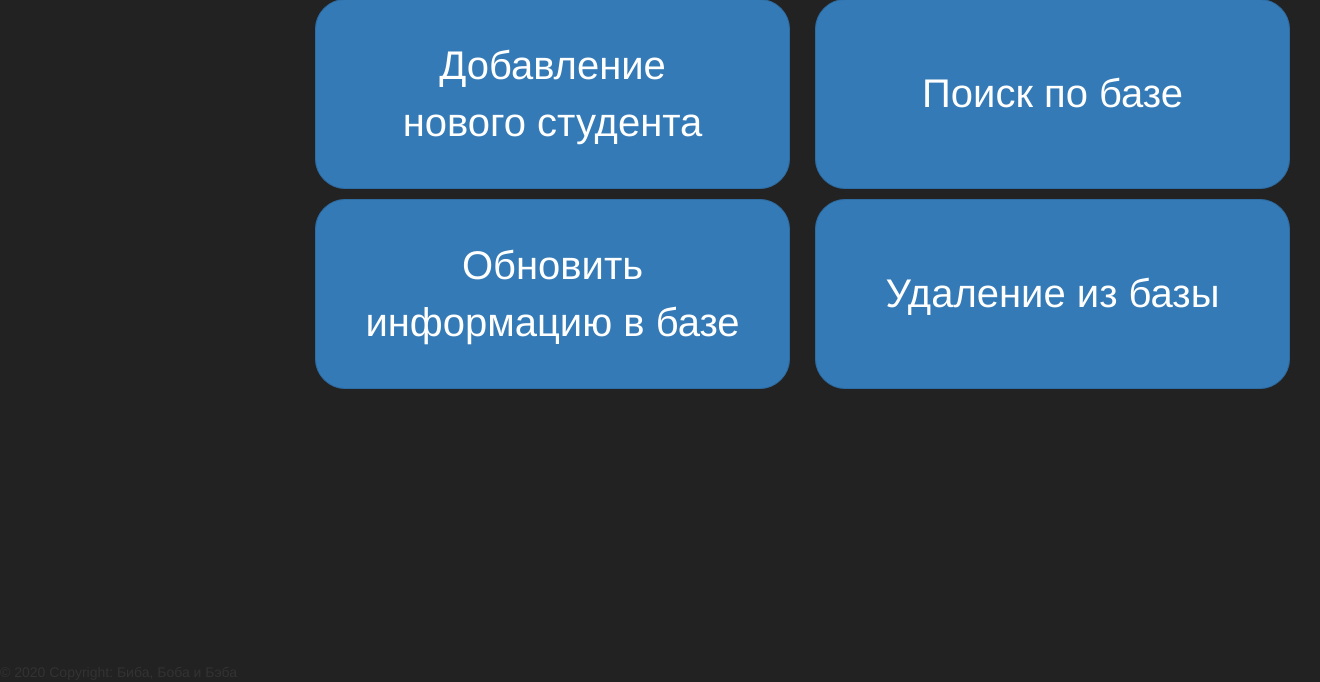
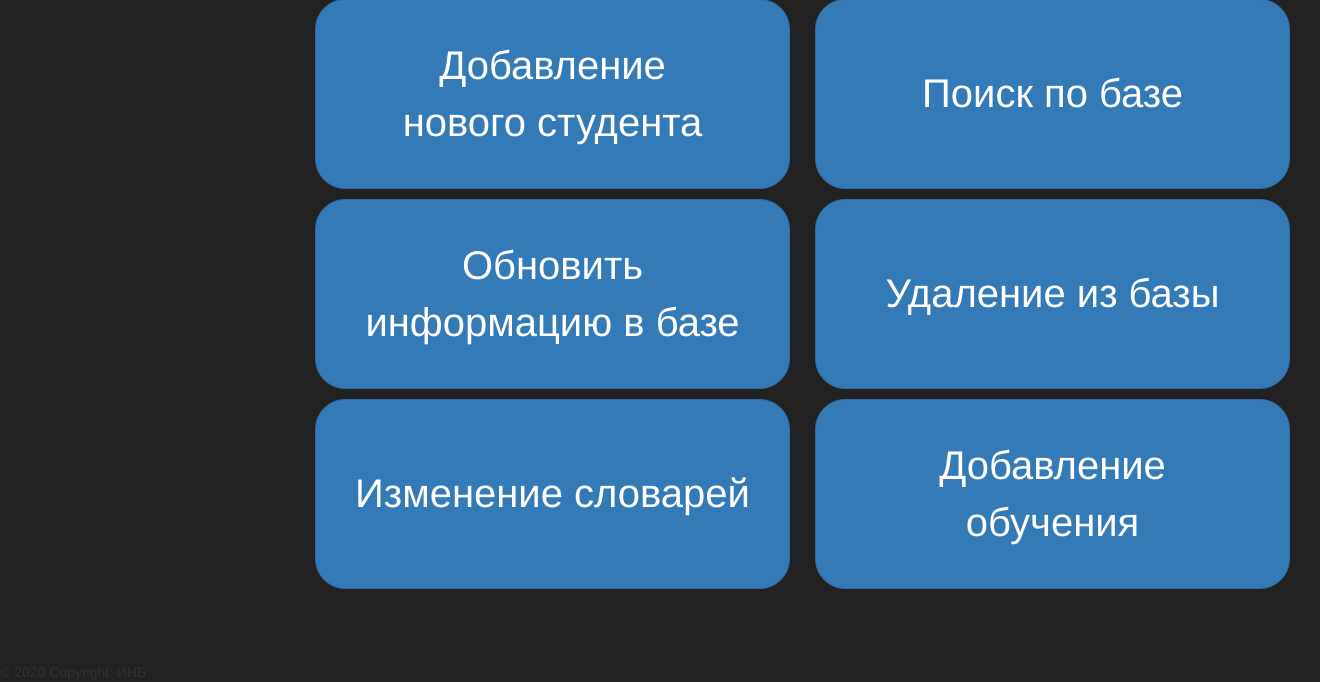
Before and after one commit to Kordebalet67/DataBase, a Django app: page /main in a window 1320 px wide. Shown: the part 118-800 px from the top of the page. Run offline with Django 3.2, Linux system fonts and the light colour scheme; some libraries are stand-ins or nearby versions.

Commit message:
just leave this here...

```diff
--- a/static/style.css
+++ b/static/style.css
@@ -196,7 +196,7 @@ table.result th {
 .grid-container {
     display: grid;
 
-    grid-template-areas: "button1 button2" "button3 button4";
+    grid-template-areas: "button1 button2" "button3 button4" "button5 button6";
     grid-template-rows: repeat(2, 200px);
     grid-template-columns: repeat(2, 500px);
 }
--- a/templates/footer.html
+++ b/templates/footer.html
@@ -1,5 +1,5 @@
 
 <footer class="page-footer font-small blue" >
-  <div class="footer-copyright text-center py-3">© 2020 Copyright: Биба, Боба и Бэба
+  <div class="footer-copyright text-center py-3">&#169; 2020 Copyright: ИНБ
   </div>
 </footer>
--- a/templates/main/main.html
+++ b/templates/main/main.html
@@ -36,6 +36,20 @@ font-size: 40px">Удаление из базы
                     </button>
                 </div>
             </form>
+            <form action="../del">
+                <div style="grid-area:button5">
+                    <button type="submit" class="btn1 btn btn-primary" style="grid-area:button4; border-radius: 30px;
+font-size: 40px">Изменение словарей
+                    </button>
+                </div>
+            </form>
+            <form action="../del">
+                <div style="grid-area:button6">
+                    <button type="submit" class="btn1 btn btn-primary" style="grid-area:button4; border-radius: 30px;
+font-size: 40px">Добавление <br> обучения
+                    </button>
+                </div>
+            </form>
         </div>
     </div>
 {% endblock content %}
--- a/templates/navbar.html
+++ b/templates/navbar.html
@@ -7,5 +7,4 @@
         <img src="{% static "images/home.png" %}" style="width: 30px; height: 30px; margin-right: 10px" align="left"> На
         главную
     </a>
-
 </nav>
```
